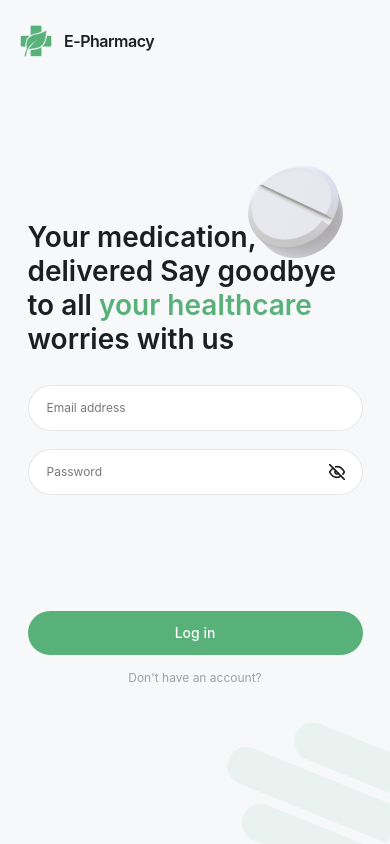
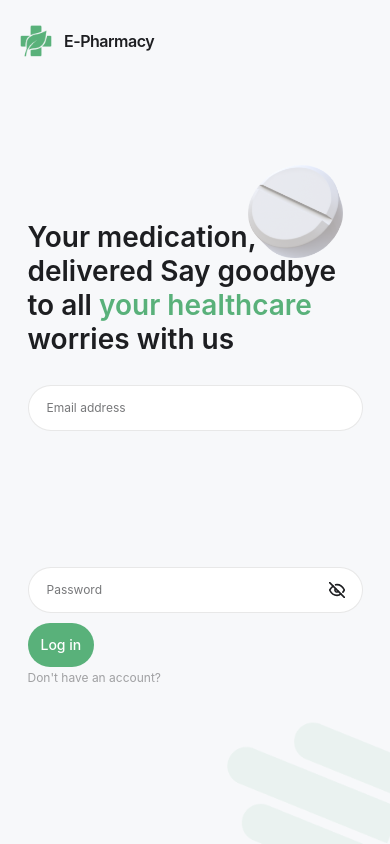
Before and after one commit to Aleksandr2905/e-pharmacy, a React (Vite) app: page /login in a window 390 px wide. Built offline with nearby package versions, Linux system fonts and the light colour scheme.

Commit message:
update style tablet Register & Login page

```diff
--- a/src/components/AuthForm/AuthForm.jsx
+++ b/src/components/AuthForm/AuthForm.jsx
@@ -8,11 +8,12 @@ import Button from "../Button/Button";
 import InputForm from "../InputForm/InputForm";
 import Logo from "../Logo/Logo";
 import * as s from "./AuthForm.styled";
-import { useNavigate } from "react-router-dom";
+import { useLocation, useNavigate } from "react-router-dom";
 
 const AuthForm = ({ formType = "Register" }) => {
   const dispatch = useDispatch();
   const navigate = useNavigate();
+  const { pathname } = useLocation();
   const {
     register,
     handleSubmit,
@@ -25,6 +26,8 @@ const AuthForm = ({ formType = "Register" }) => {
       formType === "Register" ? registerSchema : loginSchema
     ),
   });
+
+  const loginPage = pathname === "/login";
 
   const onSubmit = ({ username, email, phone, password }) => {
     if (formType === "Register") {
@@ -57,8 +60,9 @@ const AuthForm = ({ formType = "Register" }) => {
           delivered Say goodbye to all <span>your healthcare</span> worries with
           us
         </s.Title>
-        <s.Forma onSubmit={handleSubmit(onSubmit)}>
+        <s.Forma onSubmit={handleSubmit(onSubmit)} $loginPage={loginPage}>
           {(formType === "Register" ? signup : signin).map((input, index) => (
+            <s.InputTablet $loginPage={loginPage}>
               <InputForm
                 key={index}
                 name={input.name}
@@ -68,7 +72,9 @@ const AuthForm = ({ formType = "Register" }) => {
                 touched={touchedFields[input.name]}
                 isValid={!errors[input.name] && watch(input.name)}
               />
+            </s.InputTablet>
           ))}
+          <s.BtnWrapper $loginPage={loginPage}>
             <Button
               type="submit"
               name="buttonMain"
@@ -79,6 +85,7 @@ const AuthForm = ({ formType = "Register" }) => {
                 ? "Already have an account?"
                 : "Don't have an account?"}
             </s.Btn>
+          </s.BtnWrapper>
         </s.Forma>
       </s.Wrapper>
     </s.Container>
--- a/src/components/AuthForm/AuthForm.styled.js
+++ b/src/components/AuthForm/AuthForm.styled.js
@@ -100,7 +100,25 @@ export const Forma = styled.form`
   }
 
   @media screen and (min-width: 768px) {
-    width: 50%;
+    flex-direction: ${({ $loginPage }) => ($loginPage ? "column" : "row")};
+    flex-wrap: ${({ $loginPage }) => ($loginPage ? "nowrap" : "wrap")};
+    height: auto;
+  }
+`;
+
+export const InputTablet = styled.div`
+  @media screen and (min-width: 768px) {
+    width: ${({ $loginPage }) => ($loginPage ? "323px" : "280px")};
+  }
+`;
+
+export const BtnWrapper = styled.div`
+  @media screen and (min-width: 768px) {
+    display: flex;
+    flex-direction: column;
+    gap: 14px;
+    width: ${({ $loginPage }) => ($loginPage ? "323px" : "280px")};
+    margin-top: 62px;
   }
 `;
 
```
Lines whose indentation alone changed are shown as unchanged.
